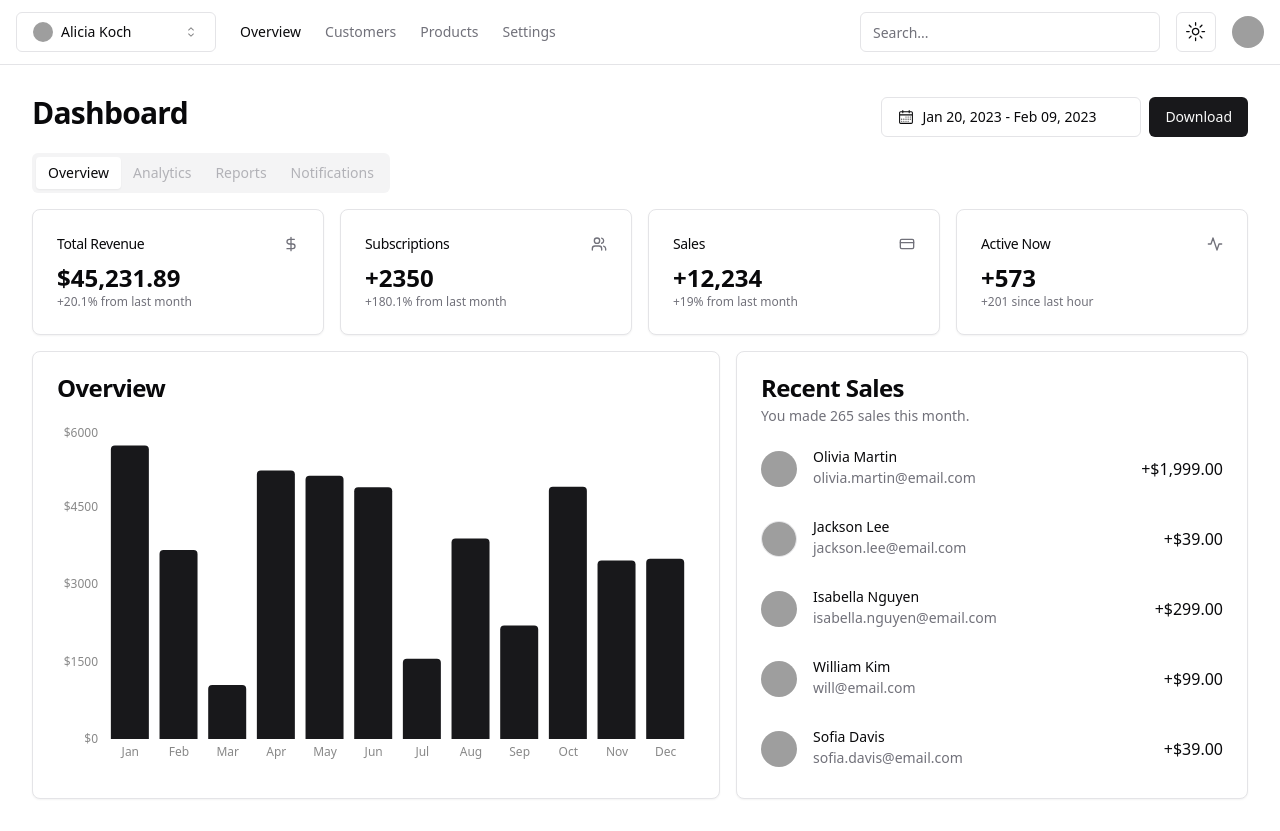
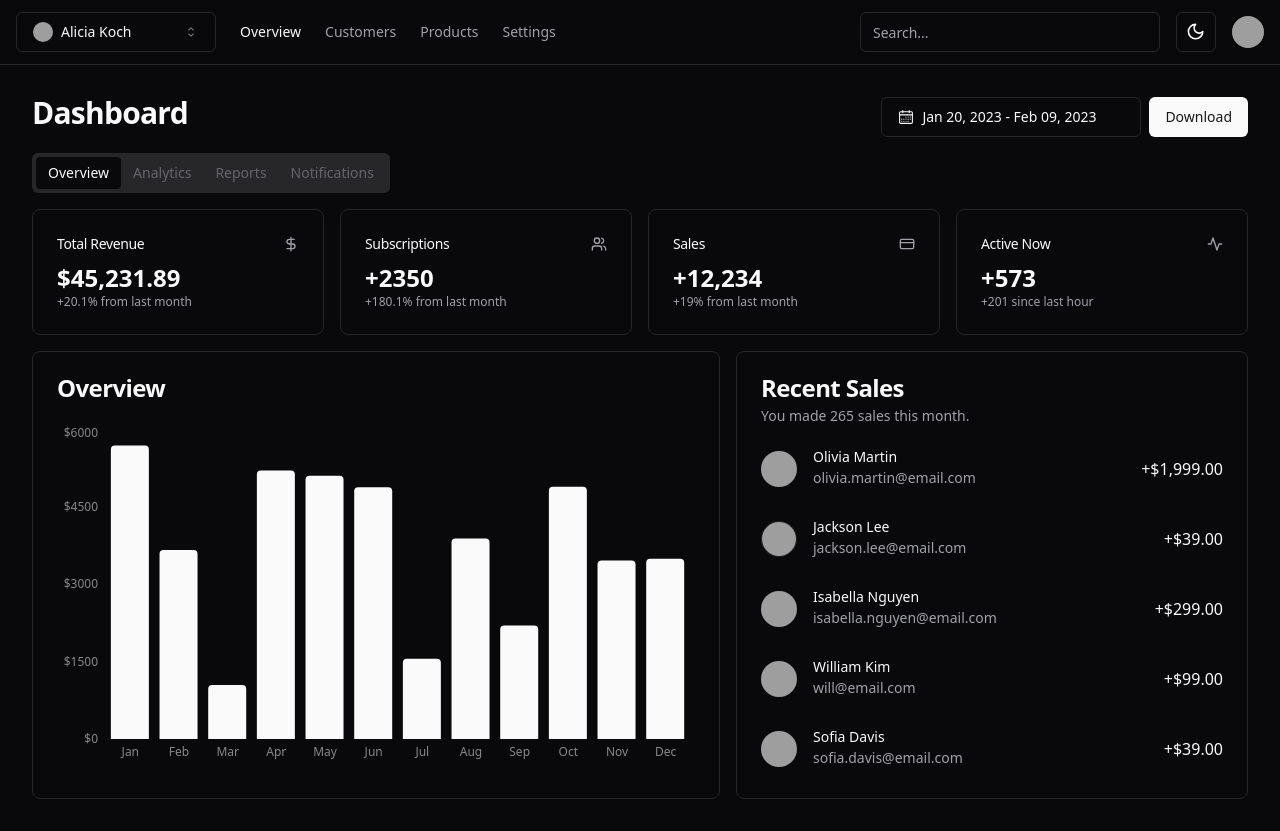
Before and after one commit to hcmminer/smart-ts-front, a React (Vite) app: page / in a window 1280 px wide. Built offline with nearby package versions, Linux system fonts and the light colour scheme; grey boxes are pictures that could not be loaded.

Commit message:
feat #1 init mode-toggle

```diff
--- a/src/App.jsx
+++ b/src/App.jsx
@@ -15,7 +15,7 @@ import { RecentSales } from '@/components/recent-sales.jsx'
 import { Search } from '@/components/search.jsx'
 import TeamSwitcher from '@/components/team-switcher.jsx'
 import { UserNav } from '@/components/user-nav.jsx'
-import { ThemeToggle } from '@/components/theme-toggle.jsx'
+import {ModeToggle} from '@/components/mode-toggle.jsx'
 import {useEffect, useState} from "react"
 
 
@@ -48,7 +48,7 @@ export default function DashboardPage() {
                         <MainNav className='mx-6' />
                         <div className='ml-auto flex items-center space-x-4'>
                             <Search />
-                            <ThemeToggle />
+                            <ModeToggle />
                             <UserNav />
                         </div>
                     </div>
--- /dev/null
+++ b/src/components/mode-toggle.jsx
@@ -0,0 +1,37 @@
+import { Moon, Sun } from "lucide-react"
+
+import { Button } from "@/components/ui/button"
+import {
+    DropdownMenu,
+    DropdownMenuContent,
+    DropdownMenuItem,
+    DropdownMenuTrigger,
+} from "@/components/ui/dropdown-menu"
+import { useTheme } from "@/components/theme-provider"
+
+export function ModeToggle() {
+    const { setTheme } = useTheme()
+
+    return (
+        <DropdownMenu>
+            <DropdownMenuTrigger asChild>
+                <Button variant="outline" size="icon">
+                    <Sun className="h-[1.2rem] w-[1.2rem] rotate-0 scale-100 transition-all dark:-rotate-90 dark:scale-0" />
+                    <Moon className="absolute h-[1.2rem] w-[1.2rem] rotate-90 scale-0 transition-all dark:rotate-0 dark:scale-100" />
+                    <span className="sr-only">Toggle theme</span>
+                </Button>
+            </DropdownMenuTrigger>
+            <DropdownMenuContent align="end">
+                <DropdownMenuItem onClick={() => setTheme("light")}>
+                    Light
+                </DropdownMenuItem>
+                <DropdownMenuItem onClick={() => setTheme("dark")}>
+                    Dark
+                </DropdownMenuItem>
+                <DropdownMenuItem onClick={() => setTheme("system")}>
+                    System
+                </DropdownMenuItem>
+            </DropdownMenuContent>
+        </DropdownMenu>
+    )
+}
--- a/src/components/theme-provider.jsx
+++ b/src/components/theme-provider.jsx
@@ -1,5 +1,58 @@
-import { ThemeProvider as NextThemesProvider } from 'next-themes'
+import React, { createContext, useContext, useEffect, useState } from 'react';
 
-export function ThemeProvider({ children, ...props }) {
-  return <NextThemesProvider {...props}>{children}</NextThemesProvider>
+const initialState = {
+  theme: 'system',
+  setTheme: () => null,
+};
+
+const ThemeProviderContext = createContext(initialState);
+
+export function ThemeProvider({
+                                children,
+                                defaultTheme = 'system',
+                                storageKey = 'vite-ui-theme',
+                                ...props
+                              }) {
+  const [theme, setTheme] = useState(() => localStorage.getItem(storageKey) || defaultTheme);
+
+  useEffect(() => {
+    const root = window.document.documentElement;
+
+    root.classList.remove('light', 'dark');
+
+    if (theme === 'system') {
+      const systemTheme = window.matchMedia('(prefers-color-scheme: dark)').matches
+          ? 'dark'
+          : 'light';
+
+      root.classList.add(systemTheme);
+      return;
+    }
+
+    root.classList.add(theme);
+  }, [theme]);
+
+  const value = {
+    theme,
+    setTheme: (theme) => {
+      localStorage.setItem(storageKey, theme);
+      setTheme(theme);
+    },
+  };
+
+  return (
+      <ThemeProviderContext.Provider {...props} value={value}>
+        {children}
+      </ThemeProviderContext.Provider>
+  );
 }
+
+export const useTheme = () => {
+  const context = useContext(ThemeProviderContext);
+
+  if (context === undefined) {
+    throw new Error('useTheme must be used within a ThemeProvider');
+  }
+
+  return context;
+};
--- a/src/components/theme-toggle.jsx
+++ /dev/null
@@ -1,34 +0,0 @@
-import { MoonIcon, SunIcon } from '@radix-ui/react-icons'
-import { useTheme } from 'next-themes'
-
-import { Button } from '@/components/ui/button'
-import {
-  DropdownMenu,
-  DropdownMenuContent,
-  DropdownMenuItem,
-  DropdownMenuTrigger
-} from '@/components/ui/dropdown-menu'
-import { capitalize } from '@/lib/utils'
-
-export function ThemeToggle() {
-  const { setTheme, themes } = useTheme()
-
-  return (
-    <DropdownMenu>
-      <DropdownMenuTrigger asChild>
-        <Button variant='outline' size='icon'>
-          <SunIcon className='h-[1.2rem] w-[1.2rem] rotate-0 scale-100 transition-all dark:-rotate-90 dark:scale-0' />
-          <MoonIcon className='absolute h-[1.2rem] w-[1.2rem] rotate-90 scale-0 transition-all dark:rotate-0 dark:scale-100' />
-          <span className='sr-only'>Toggle theme</span>
-        </Button>
-      </DropdownMenuTrigger>
-      <DropdownMenuContent align='end'>
-        {themes.map(theme => (
-          <DropdownMenuItem key={theme} onClick={() => setTheme(theme)}>
-            {capitalize(theme)}
-          </DropdownMenuItem>
-        ))}
-      </DropdownMenuContent>
-    </DropdownMenu>
-  )
-}
--- a/src/main.jsx
+++ b/src/main.jsx
@@ -2,13 +2,16 @@ import { StrictMode } from 'react'
 import { createRoot } from 'react-dom/client'
 import App from './App.jsx'
 import './index.css'
+import { ThemeProvider } from "@/components/theme-provider"
 
 import { BrowserRouter } from "react-router-dom";
 
 createRoot(document.getElementById('root')).render(
   <StrictMode>
       <BrowserRouter>
-          <App />
+          <ThemeProvider defaultTheme="dark" storageKey="vite-ui-theme">
+              <App/>
+          </ThemeProvider>
       </BrowserRouter>
   </StrictMode>,
 )
```
